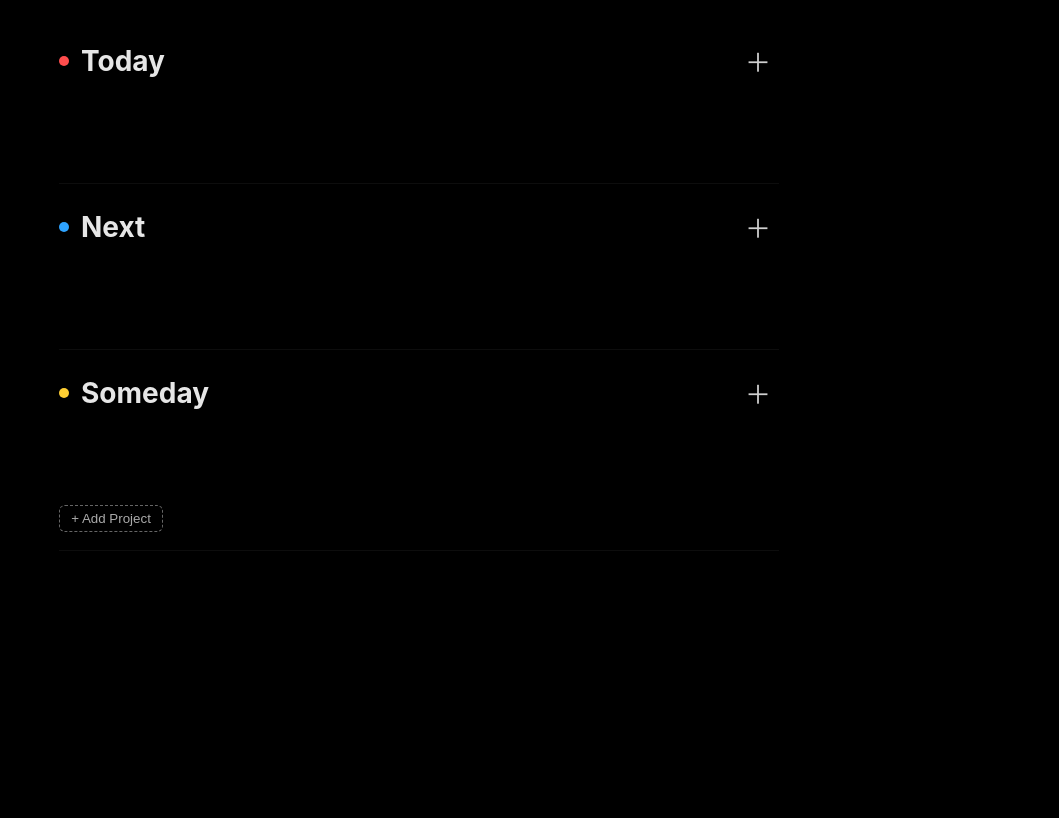
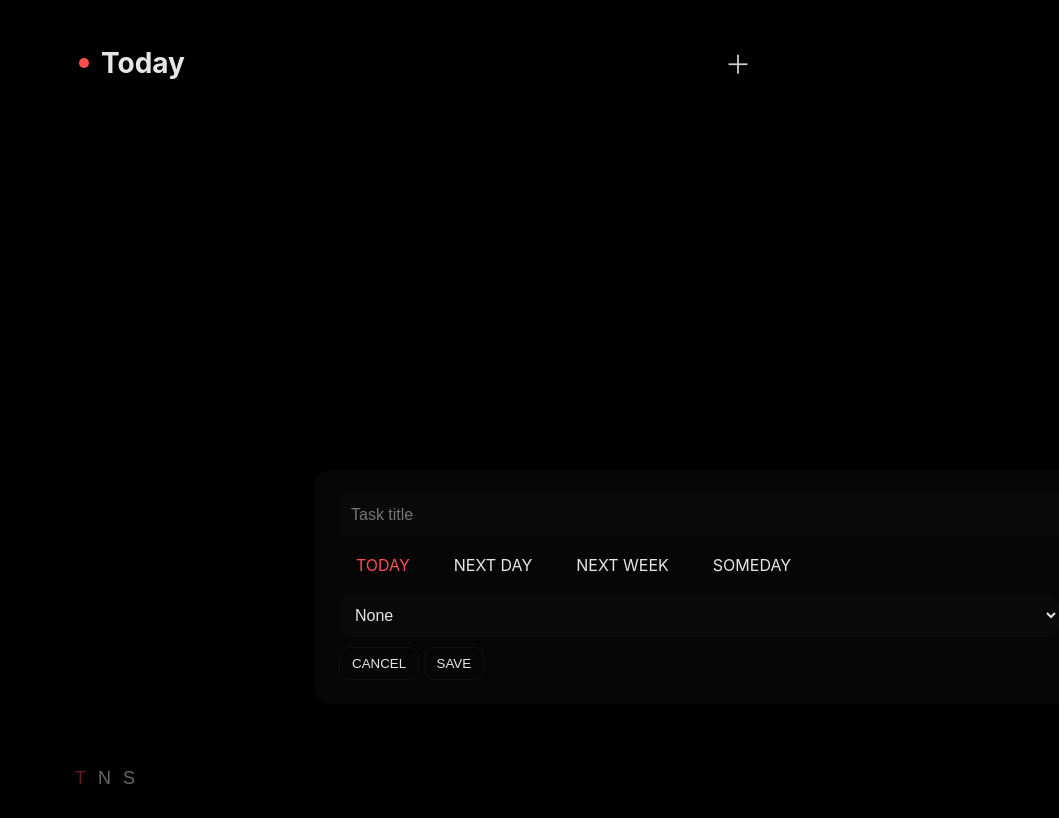
Before and after one commit to KnTanveer/Todo, a plain HTML site: page index.html in a window 1280 px wide. Shown: the whole page, without its empty margins (221-1280 px from the left). Drawn offline with Linux system fonts and the light colour scheme.

Commit message:
final update

```diff
--- a/app.js
+++ b/app.js
@@ -113,7 +113,7 @@ function updateProjectSelectVisibility(whenValue) {
 // Populate (project) select in task modal
 function populateProjectSelect() {
   if (!taskCategorySelect) return;
-  taskCategorySelect.innerHTML = '<option value="">(project)</option>';
+  taskCategorySelect.innerHTML = '<option value="">None</option>';
   projects.forEach(p => {
     const o = document.createElement('option'); o.value = p; o.textContent = p;
     taskCategorySelect.appendChild(o);
@@ -293,7 +293,6 @@ taskForm.addEventListener('submit', (ev) => {
     const idx = tasks.findIndex(t => t.id === id);
     if (idx >= 0) {
       tasks[idx].title = title;
-      tasks[idx].notes = notes;
       tasks[idx].when = when;
       tasks[idx].project = when === 'someday' ? project : null;
     }
@@ -302,7 +301,6 @@ taskForm.addEventListener('submit', (ev) => {
     tasks.push({
       id: uid(),
       title,
-      notes,
       when,
       project: when === 'someday' ? project : null,
       done: false
@@ -451,7 +449,6 @@ taskForm.addEventListener('submit', (ev) => {
     const idx = tasks.findIndex(t => t.id === id);
     if (idx >= 0) {
       tasks[idx].title = title;
-      tasks[idx].notes = notes;
       tasks[idx].when = when;
       tasks[idx].project = when === 'someday' ? project : null;
     }
@@ -459,7 +456,6 @@ taskForm.addEventListener('submit', (ev) => {
     tasks.push({
       id: uid(),
       title,
-      notes,
       when,
       project: when === 'someday' ? project : null,
       done: false
@@ -471,6 +467,32 @@ taskForm.addEventListener('submit', (ev) => {
   renderAll();
 });
 
+const buttons = document.querySelectorAll('.bottom-bar button');
+const sections = document.querySelectorAll('.section');
+
+buttons.forEach(btn => {
+    btn.addEventListener('click', () => {
+    const target = btn.getAttribute('data-target');
+
+    // hide all sections
+    sections.forEach(sec => sec.classList.remove('active'));
+
+    // remove active class from all buttons
+    buttons.forEach(b => b.classList.remove('active'));
+
+    // show the chosen section
+    document.querySelector(`.section.${target}`).classList.add('active');
+    btn.classList.add('active');
+    });
+});
+
+buttons.forEach(btn => {
+  btn.addEventListener("click", () => {
+    buttons.forEach(b => b.classList.remove("active"));
+    btn.classList.add("active");
+  });
+});
+
 // ---- initialise ----
 populateProjectSelect();
 renderAll();
--- a/index.html
+++ b/index.html
@@ -12,10 +12,10 @@
 <body>
   <main>
   <!-- Today -->
-    <section class="section today">
+  <section class="section today active">
     <div class="header">
       <div class="title-row">
-          <div class="dot" style="background:var(--today)"></div>
+        <div class="dot" style="background:var(--today, red)"></div>
         <div class="title">Today</div>
       </div>
       <button class="plus" data-add="today">＋</button>
@@ -27,7 +27,7 @@
   <section class="section next">
     <div class="header">
       <div class="title-row">
-          <div class="dot" style="background:var(--next)"></div>
+        <div class="dot" style="background:var(--next, blue)"></div>
         <div class="title">Next</div>
       </div>
       <button class="plus" data-add="nextday">＋</button>
@@ -39,7 +39,7 @@
   <section class="section someday">
     <div class="header">
       <div class="title-row">
-          <div class="dot" style="background:var(--someday)"></div>
+        <div class="dot" style="background:var(--someday, green)"></div>
         <div class="title">Someday</div>
       </div>
       <button class="plus" data-add="someday">＋</button>
@@ -48,26 +48,31 @@
     <div id="projectsContainer"></div>
     <button id="addProjectBtn" class="add-project-btn">+ Add Project</button>
   </section>
-  </main>
+
+  <!-- Bottom bar -->
+  <div class="bottom-bar">
+    <button data-target="today" class="active">T</button>
+    <button data-target="next">N</button>
+    <button data-target="someday">S</button>
+  </div>
 
   <!-- modal -->
-  <div class="modal" id="modal" style="display:none">
+  <div class="modal" id="modal">
   <div class="sheet">
     <form id="taskForm">
       <input type="hidden" id="taskId" />
       <input class="field" id="taskTitle" placeholder="Task title" required />
 
-        <!-- Horizontal options for taskWhen -->
       <div class="options-container" id="taskWhenOptions">
-          <div class="option selected" data-value="today">Today</div>
-          <div class="option" data-value="nextday">Next day</div>
-          <div class="option" data-value="nextweek">Next week</div>
-          <div class="option" data-value="someday">Someday</div>
+        <div class="option selected" data-value="today">TODAY</div>
+        <div class="option" data-value="nextday">NEXT DAY</div>
+        <div class="option" data-value="nextweek">NEXT WEEK</div>
+        <div class="option" data-value="someday">SOMEDAY</div>
       </div>
       <input type="hidden" id="taskWhen" value="today" />
 
       <select id="taskCategory" class="field">
-          <option value="">Select Project</option>
+        <option value="">none</option>
       </select>
 
       <button type="button" class="btn ghost" data-close>CANCEL</button>
@@ -76,6 +81,7 @@
   </div>
 </div>
 
+
   <script src="app.js"></script>
 
   </body>
--- a/style.css
+++ b/style.css
@@ -26,8 +26,35 @@ main {
 }
 
 .section {
-    padding:18px 0;
-    border-bottom:1px solid rgba(255,255,255,0.05);
+    display: none;
+    padding: 20px;
+}
+.section.active {
+    display: block;
+}
+.bottom-bar {
+    position: fixed;
+    bottom: 0;
+    display: flex;
+    justify-content: space-around;
+    padding: 10px;
+    background: transparent;
+}
+.bottom-bar button {
+    background: none;
+    border: none;
+    color: white;
+    font-size: 18px;
+    cursor: pointer;
+}
+.bottom-bar button[data-target="today"].active {
+  color: var(--today);
+}
+.bottom-bar button[data-target="next"].active {
+  color: var(--next);
+}
+.bottom-bar button[data-target="someday"].active {
+  color: var(--someday);
 }
 
 .header {
@@ -215,10 +242,32 @@ main {
     border-color: transparent;
 }
 
-.option.selected {
-    background: transparent;
-    color: var(--next);
-    border-color: transparent;
+/* TODAY */
+.option[data-value="today"].selected {
+  background: transparent;
+  color: var(--today);
+  border-color: transparent;
+}
+
+/* NEXT DAY */
+.option[data-value="nextday"].selected {
+  background: transparent;
+  color: var(--next);
+  border-color: transparent;
+}
+
+/* NEXT WEEK */
+.option[data-value="nextweek"].selected {
+  background: transparent;
+  color: var(--next);
+  border-color: transparent;
+}
+
+/* SOMEDAY */
+.option[data-value="someday"].selected {
+  background: transparent;
+  color: var(--someday);
+  border-color: transparent;
 }
 
 /* simple form modal (keeps minimal) */
@@ -237,34 +286,23 @@ main {
 }
 
 .modal {
-    position:fixed;
-    inset:0;
-    display:none;
-    align-items:flex-end;
-    justify-content:center;
-    padding:18px;
-    z-index:30
-}
-
-.modal.open {
-    display:flex
-}
-
-.scrim {
-    position:absolute;
-    inset:0;
-    background:linear-gradient(0deg, rgba(0,0,0,.6), rgba(0,0,0,.6));
-    backdrop-filter: blur(4px)
+  position: fixed;
+  width: 100%;
+  height: 100%;
+  display: flex;
+  align-items: center;
+  justify-content: center;
+  background: rgba(0,0,0,0.6);
+  z-index: 9999;
 }
 
 .sheet {
-    position:relative;
-    background:#060606;
-    border-radius:14px;padding:14px;
-    width:100%;
-    max-width:720px;
-    color:var(--text);
-    box-shadow:0 12px 40px rgba(0,0,0,.6)
+  background: #060606;
+  border-radius: 14px;
+  padding: 24px;
+  width: 90%;
+  max-width: 720px;
+  color: white;
 }
 
 .field {
```
Lines whose indentation alone changed are shown as unchanged.
